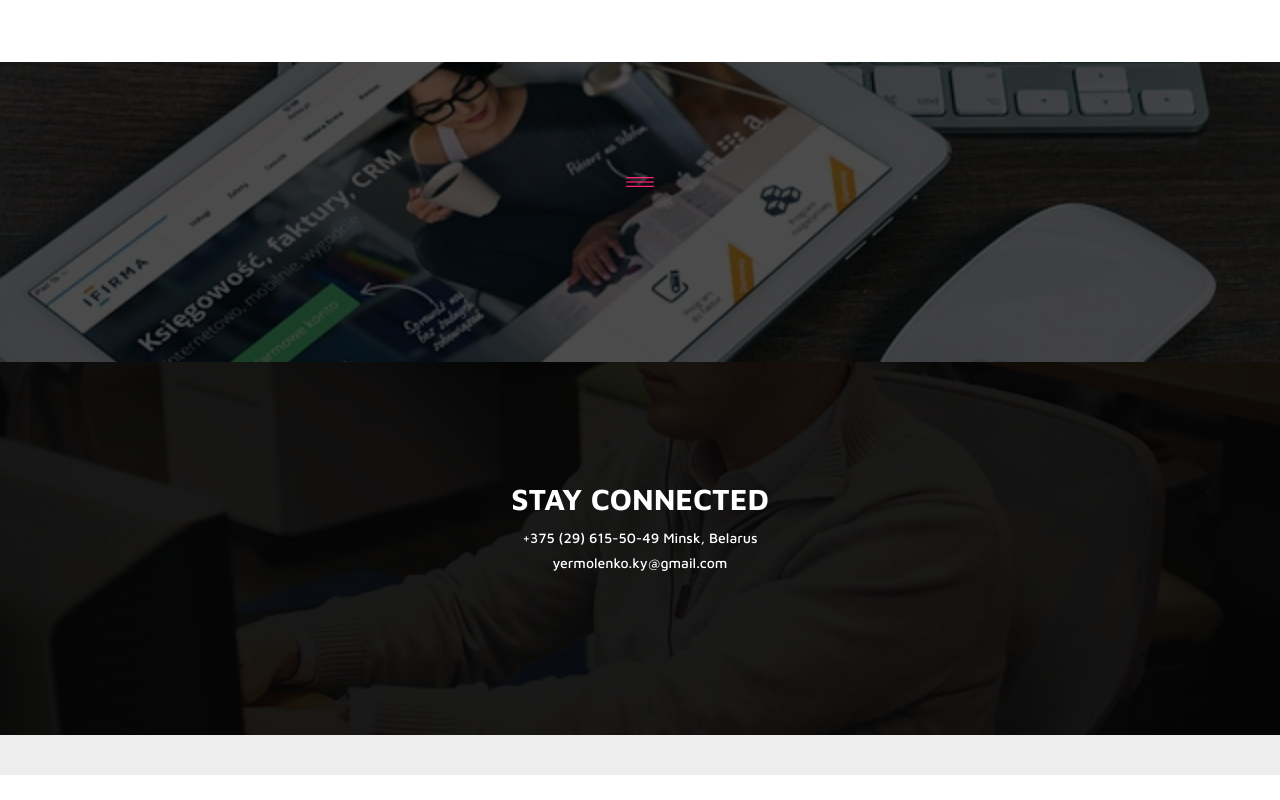
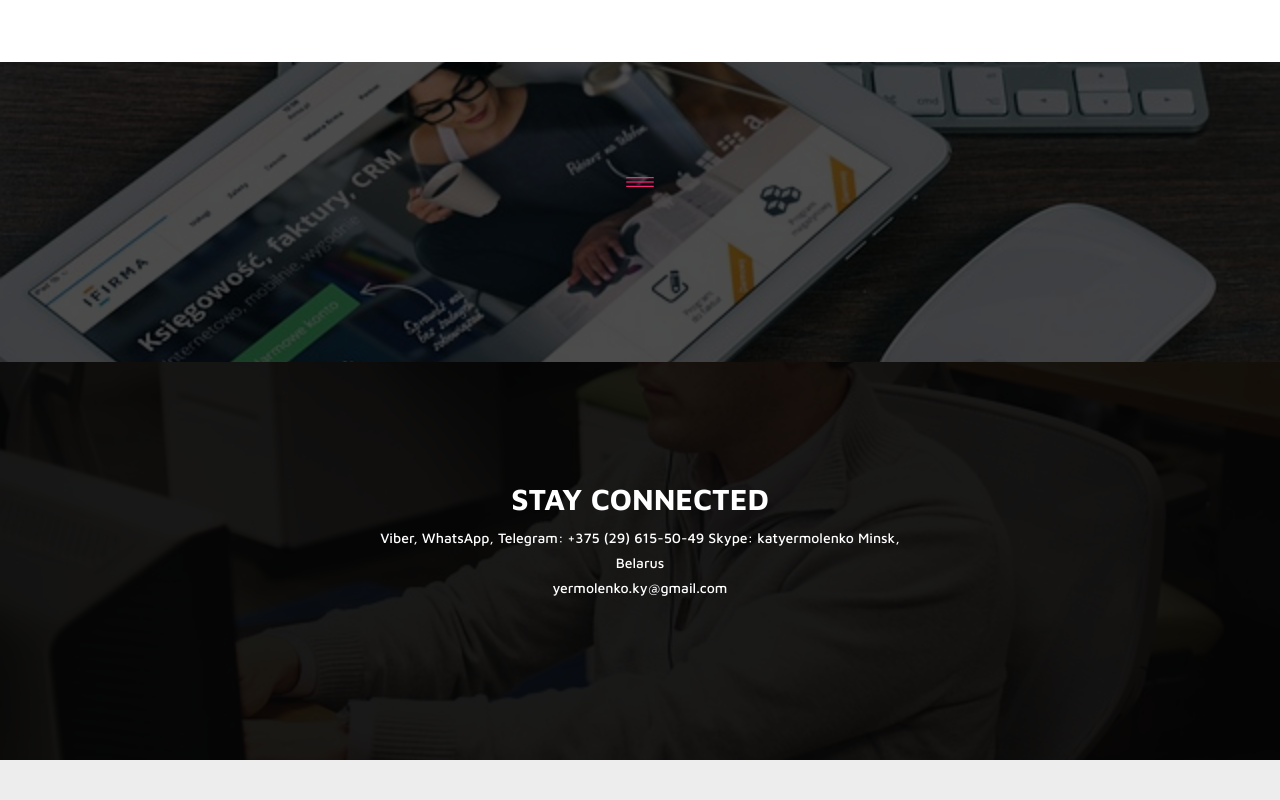
Before and after one commit to katyermolenko/katyermolenko.github.io, a plain HTML site: page index.html in a window 1280 px wide. Shown: the part 2643-3443 px from the top of the page. Before the commit the page ends 3418 px from the top, so only its background shows below. Drawn offline with Linux system fonts and the light colour scheme; files whose address does not match are found by name.

Commit message:
Update index.html

```diff
--- a/index.html
+++ b/index.html
@@ -416,7 +416,8 @@
                 <div class="row text-center" data-scroll-reveal="enter from the bottom after 0.2s">
                     <div class="col-md-6 col-md-offset-3 pad-bottom">
                         <h2><strong>STAY CONNECTED </strong></h2>
-                        +375 (29) 615-50-49
+                        Viber, WhatsApp, Telegram: +375 (29) 615-50-49
+                        Skype: katyermolenko
                         Minsk, Belarus
                         <br>
                         yermolenko.ky@gmail.com
```
